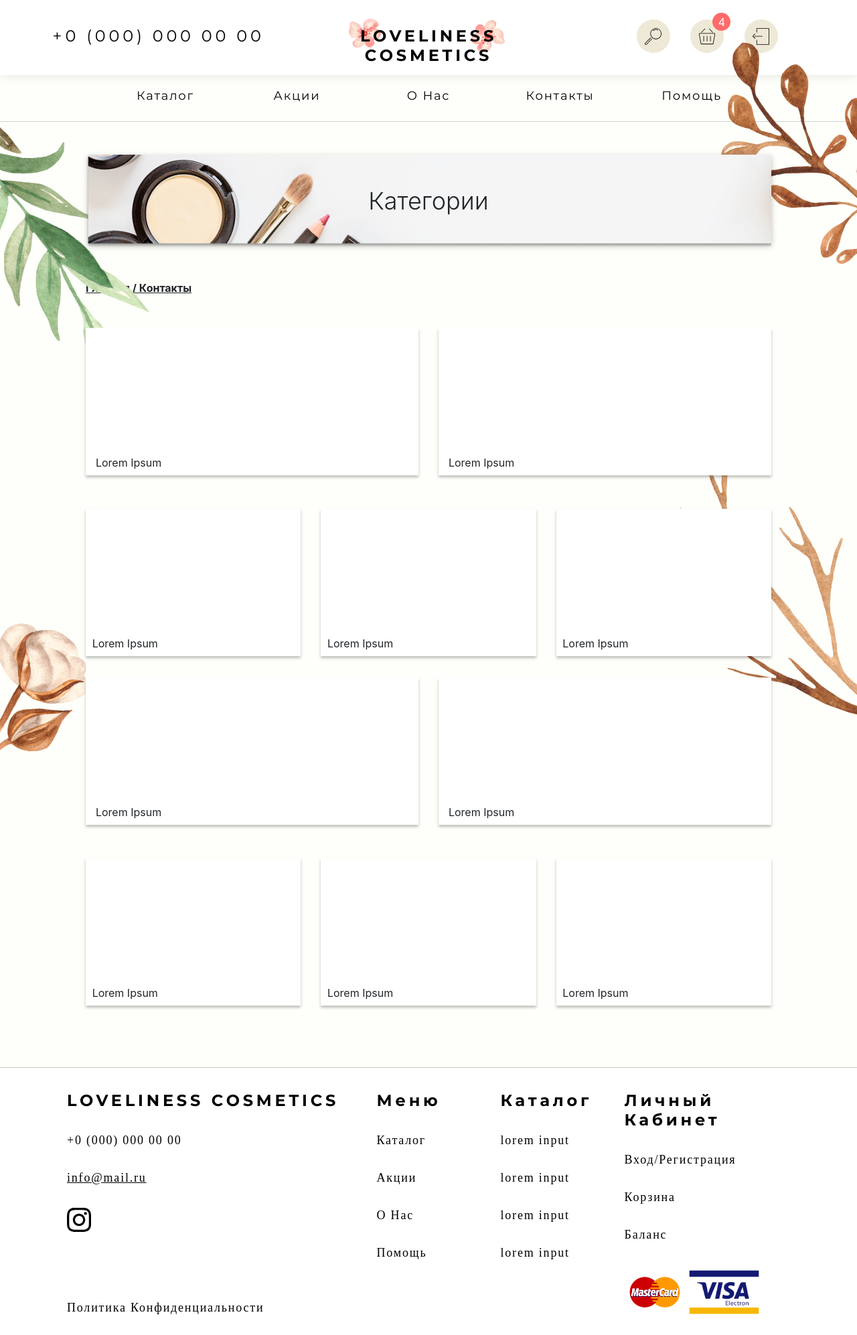
After one commit to XcenaX/Cosmetics-Shop, a Django app: page /categories in a window 1280 px wide. The commit adds this page. Shown: the whole page at 67% size. Run offline with Django 3.2, Linux system fonts and the light colour scheme; some libraries are stand-ins or nearby versions.

Commit message:
categories page added

```diff
--- /dev/null
+++ b/market/main/static/css/categories.css
@@ -0,0 +1,25 @@
+.title-block-text{
+    position: absolute;
+    width: 100%;
+    top: 50%;
+    transform: translateY(-50%);
+    font-weight: 300;
+    font-size: 36px;
+    text-transform: capitalize;
+    text-align: center;
+}
+
+.category-item{
+    position: relative;
+    background: #FFFFFF;
+    box-shadow: 0 3px 4px rgba(0, 0, 0, 0.25);
+    width: 100%;
+    height: 220px;
+    margin-bottom: 10%;
+}
+
+.category-item-text{
+    position: absolute;
+    bottom: 3%;
+    left: 3%;
+}
--- a/market/main/static/css/main.css
+++ b/market/main/static/css/main.css
@@ -400,12 +400,68 @@
     height: 100%;
     position: relative;
 }
+
+.mgt-60{
+    margin-top: 60px;
+}
+
+.mgt-10{
+    margin-top: 10px;
+}
+
+.pic1{
+    position: absolute;
+    width: 443.18px;
+    height: 669.96px;
+    left: 0;
+    top: 1vh;
+}
+
+.pic2{
+    position: absolute;
+    width: 412.56px;
+    height: 367.85px;
+    right: -90px;
+    top: 2vh;
+}
+
+.pic3{
+    position: absolute;
+    width: auto;
+    height: 900px;
+    left: 6.5%;
+    right: 6.5%;
+    top: -0px;
+    z-index: -1;
+}
+
+.pic4{
+    position: absolute;
+    width: 206px;
+    height: 322px;
+    left: 0;
+    top: 110vh;
+}
+
+.pic5{
+    position: absolute;
+    width: 539.74px;
+    height: 772.33px;
+    right: -90px;
+    top: 70vh;
+}
+
+.wrap-content{
+    padding-left: 10%;
+    padding-right: 10%;
+}
+
 @media (max-width: 900px){
     .mobile-none{
         display: none;
     }
 
-    .wrap{
+    .wrap-content{
         padding-left: 3%;
         padding-right: 3%;
     }
--- a/market/main/templates/base.html
+++ b/market/main/templates/base.html
@@ -48,10 +48,10 @@
                     <a href="" class="mobile-header-menu-a">Акции</a>
                 </div>
                 <div class="mobile-header-menu-block">
-                    <a href="" class="mobile-header-menu-a">О Нас</a>
+                    <a href="{% url 'main:about' %}" class="mobile-header-menu-a">О Нас</a>
                 </div>
                 <div class="mobile-header-menu-block">
-                    <a href="" class="mobile-header-menu-a">Контакты</a>
+                    <a href="{% url 'main:contacts' %}" class="mobile-header-menu-a">Контакты</a>
                 </div>
                 <div class="mobile-header-menu-block">
                     <a href="" class="mobile-header-menu-a">Помощь</a>
@@ -104,7 +104,7 @@
                                     <li><a href="" class="active submenu-text">Каталог</a>
                                         <ul class="submenu">
                                             <li>
-                                                <a href="" class="submenu-link">Категории</a>
+                                                <a href="{% url 'main:categories' %}" class="submenu-link">Категории</a>
                                                 <div class="submenu submenu-table">
                                                     <table class="">
                                                         <tr>
@@ -217,11 +217,28 @@
             <!--уведомление-->
 
             <!--содержимое для каждой странички-->
-            {% block content%}
 
-            {%endblock%}
-            <!--содержимое для каждой странички-->
-        </div>
+                <div class="info">
+                        <div class="pic1 mobile-none">
+                            <img src="{% static 'images/flowers/leaf branch 1.png' %}" alt="">
+                        </div>
+
+                        <div class="pic2 mobile-none">
+                            <img src="{% static 'images/flowers/branch2 1.png' %}" alt="">
+                        </div>
+
+                        <div class="pic4 mobile-none">
+                            <img src="{% static 'images/flowers/6 1.png' %}" alt="">
+                        </div>
+
+                        <div class="pic5 mobile-none">
+                            <img src="{% static 'images/flowers/branch 1.png' %}" alt="">
+                        </div>
+                            {%endblock%}
+                            <!--содержимое для каждой странички-->
+                        </div>
+{% block content%}
+                </div>
     </body>
 {% endblock %}
 
--- /dev/null
+++ b/market/main/templates/categories.html
@@ -0,0 +1,101 @@
+{% extends "base.html" %}
+{% load static %}
+
+{% block styles %}
+    <title>Категории</title>
+    <link rel="stylesheet" href="{% static 'css/categories.css' %}">
+{% endblock %}
+
+{% block content %}
+    <style>
+        .title-block{
+            position: relative;
+            width: 100%;
+            height: 140px;
+            background-image: url( {% static 'images/title-block-background-1.png' %});
+            background-repeat: no-repeat;
+            background-size: cover;
+            filter: drop-shadow(0px 3px 4px rgba(0, 0, 0, 0.25));
+        }
+    </style>
+
+    <div class="wrap-content">
+        <br><br>
+
+        <div class="title-block">
+            <div class="title-block-text">Категории</div>
+        </div>
+
+        <br><br>
+
+        <div class="route">
+            Главная / Контакты
+        </div>
+
+        <br><br>
+
+        <div class="row">
+            <div class="col-md-6 col-sm-12">
+                <div class="category-item">
+                    <div class="category-item-text">Lorem Ipsum</div>
+                </div>
+            </div>
+             <div class="col-md-6 col-sm-12">
+                <div class="category-item">
+                    <div class="category-item-text">Lorem Ipsum</div>
+                </div>
+            </div>
+        </div>
+
+        <div class="row">
+            <div class="col-md-4 col-sm-12">
+                <div class="category-item">
+                    <div class="category-item-text">Lorem Ipsum</div>
+                </div>
+            </div>
+            <div class="col-md-4 col-sm-12">
+                <div class="category-item">
+                    <div class="category-item-text">Lorem Ipsum</div>
+                </div>
+            </div>
+            <div class="col-md-4 col-sm-12">
+                <div class="category-item">
+                    <div class="category-item-text">Lorem Ipsum</div>
+                </div>
+            </div>
+        </div>
+
+        <div class="row">
+            <div class="col-md-6 col-sm-12">
+                <div class="category-item">
+                    <div class="category-item-text">Lorem Ipsum</div>
+                </div>
+            </div>
+             <div class="col-md-6 col-sm-12">
+                <div class="category-item">
+                    <div class="category-item-text">Lorem Ipsum</div>
+                </div>
+            </div>
+        </div>
+
+        <div class="row">
+            <div class="col-md-4 col-sm-12">
+                <div class="category-item">
+                    <div class="category-item-text">Lorem Ipsum</div>
+                </div>
+            </div>
+            <div class="col-md-4 col-sm-12">
+                <div class="category-item">
+                    <div class="category-item-text">Lorem Ipsum</div>
+                </div>
+            </div>
+            <div class="col-md-4 col-sm-12">
+                <div class="category-item">
+                    <div class="category-item-text">Lorem Ipsum</div>
+                </div>
+            </div>
+        </div>
+    </div>
+
+    <div class="row mgt-60"></div>
+{% endblock %}
--- a/market/main/urls.py
+++ b/market/main/urls.py
@@ -13,6 +13,7 @@
     path('register', views.register, name='register'),
     path('about', views.about, name='about'),
     path('contacts', views.contacts, name='contacts'),
+    path('categories', views.categories, name='categories'),
     path('add_product', views.add_product, name='add_product'),
 
     path('download/(?P<path>.*)$', views.download, name="download"),
--- a/market/main/views.py
+++ b/market/main/views.py
@@ -213,6 +213,10 @@
     return render(request, "contacts.html", {})
 
 
+def categories(request):
+    return render(request, "categories.html", {})
+
+
 def activate(request, uidb64, token):
     user = None
     try:
```
Also changed, not shown: market/main/static/css/about.css (+1 -50 lines), market/main/templates/about.html (+2 -24 lines), market/main/templates/contacts.html (+5 -8 lines), market/main/static/images/title-block-background-1.png (added).
